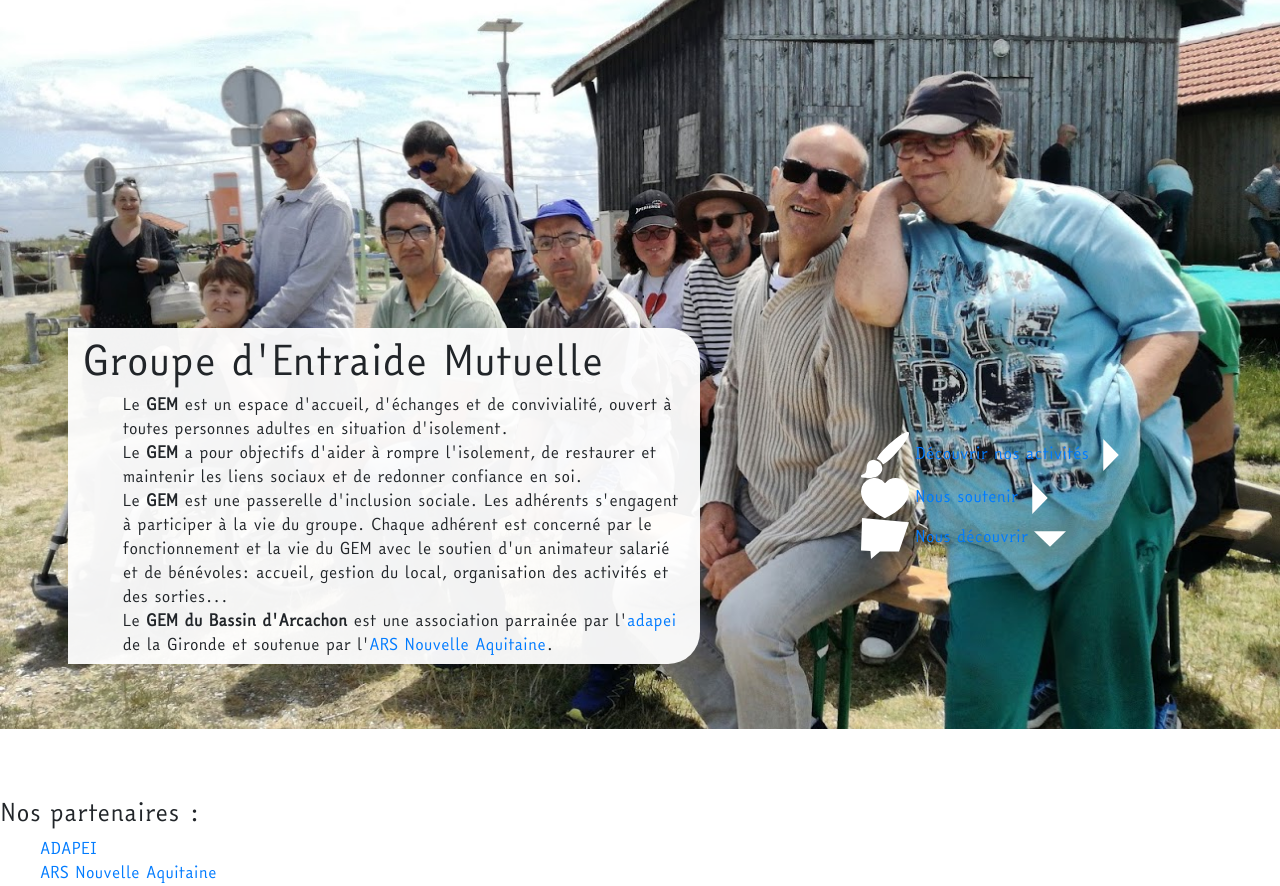
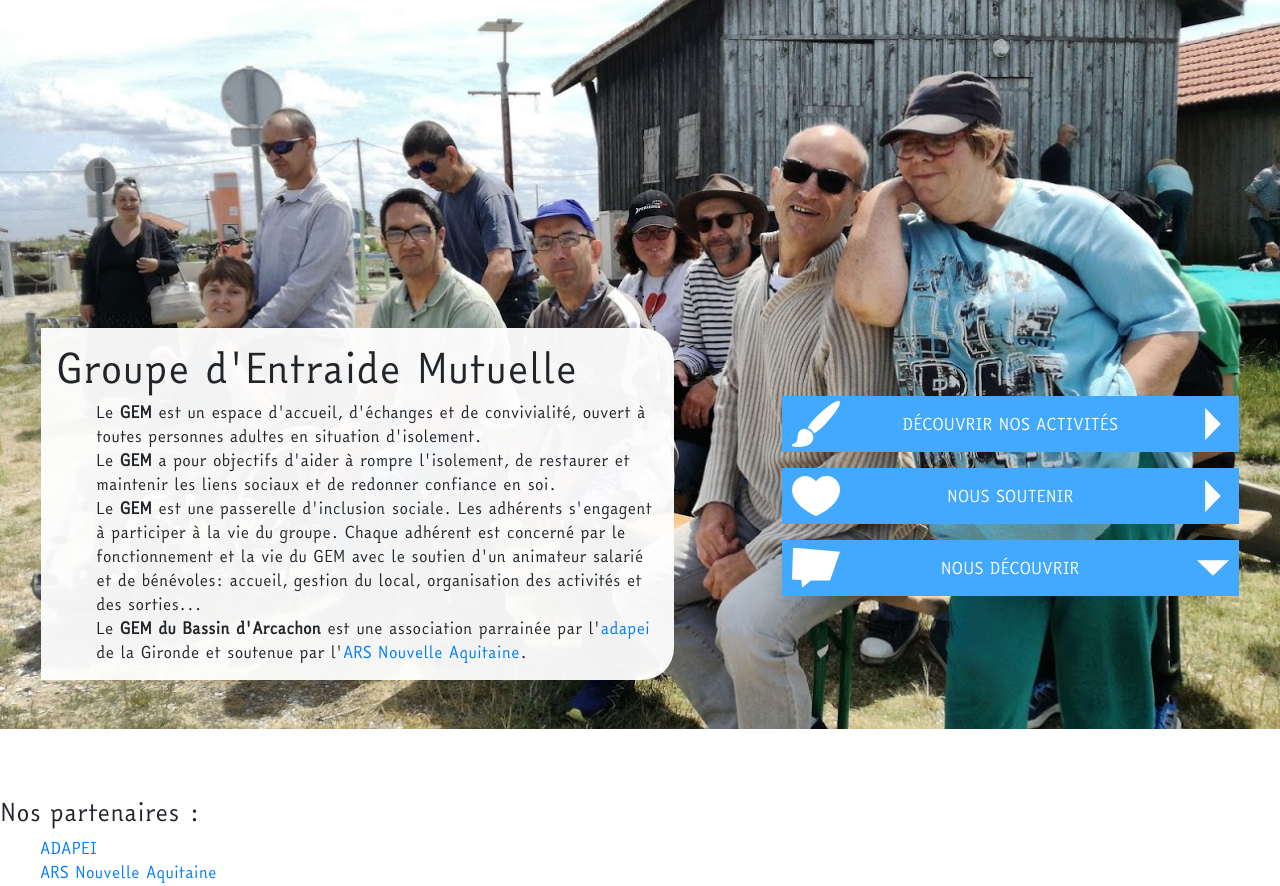
Before and after one commit to Clemwar/GEM, a Symfony app: template templates/pages/home.html.twig in a window 1280 px wide. Shown: the part 72-958 px from the top of the page. Run offline with Twig, Linux system fonts and the light colour scheme; the template is opened without the code that fills it, so the values that code supplies are empty; some libraries are stand-ins or nearby versions.

Commit message:
Integration front bootstrap 1/3+

```diff
--- a/templates/pages/home.html.twig
+++ b/templates/pages/home.html.twig
@@ -6,7 +6,7 @@
     <section id="aboutGEM" class="container-fluid">
 
         <div class="about d-flex justify-content-around align-items-center">
-            <article class="col-lg-6 py-2 mr-2 mr-lg-0">
+            <article class="col-lg-6 py-3 mr-2 mr-lg-0">
                 <h1>Groupe d'Entraide Mutuelle</h1>
                 <ul>
                     <li> Le <strong>GEM</strong> est un espace d'accueil, d'échanges et de convivialité, ouvert à toutes personnes adultes en situation d'isolement.</li>
@@ -16,30 +16,32 @@
                                 href="https://www.nouvelle-aquitaine.ars.sante.fr/" target="_blank">ARS Nouvelle Aquitaine</a>.</li>
                 </ul>
             </article>
-            <div class="redirect col-md-4 d-none d-lg-block">
+            <div class="redirect col-md-5 d-none d-lg-block">
                 <nav>
                     <ul class="menu_list">
-                        <a href="{{ path('showActivites') }}" class="bouton">
                         <li>
+                            <a href="{{ path('showActivites') }}" class="bouton p-3">
                                 <img src="{{ asset('assets/img/SVG/brush_white.svg')}}" alt="" class="menu_icon">
                                 <span>Découvrir nos activités</span>
                                 <img src="{{ asset('assets/img/SVG/arrow_white.svg')}}" alt="" class="arrow_icon">
+                            </a>
                         </li>
-                        </a>
-                        <a href="#" class="bouton">
                         <li>
+                            <a href="#" class="bouton p-3">
                                 <img src="{{ asset('assets/img/SVG/heart_white.svg')}}" alt="" class="menu_icon">
                                 <span>Nous soutenir</span>
                                 <img src="{{ asset('assets/img/SVG/arrow_white.svg')}}" alt="" class="arrow_icon">
+                            </a>
                         </li>
-                        </a>
-                        <a href="#" class="bouton">
                         <li>
+                            <a href="#" class="bouton p-3">
+
                                 <img src="{{ asset('assets/img/SVG/bulle_white.svg')}}" alt="" class="menu_icon">
                                 <span>Nous découvrir</span>
                                 <img src="{{ asset('assets/img/SVG/arrow_down_white.svg')}}" alt="" class="arrow_icon">
+
+                            </a>
                         </li>
-                        </a>
                     </ul>
                 </nav>
             </div>
```
Also changed, not shown: public/assets/css/style2.css, public/assets/scss/style2.scss, 1 other file. Lines whose indentation alone changed are shown as unchanged.
